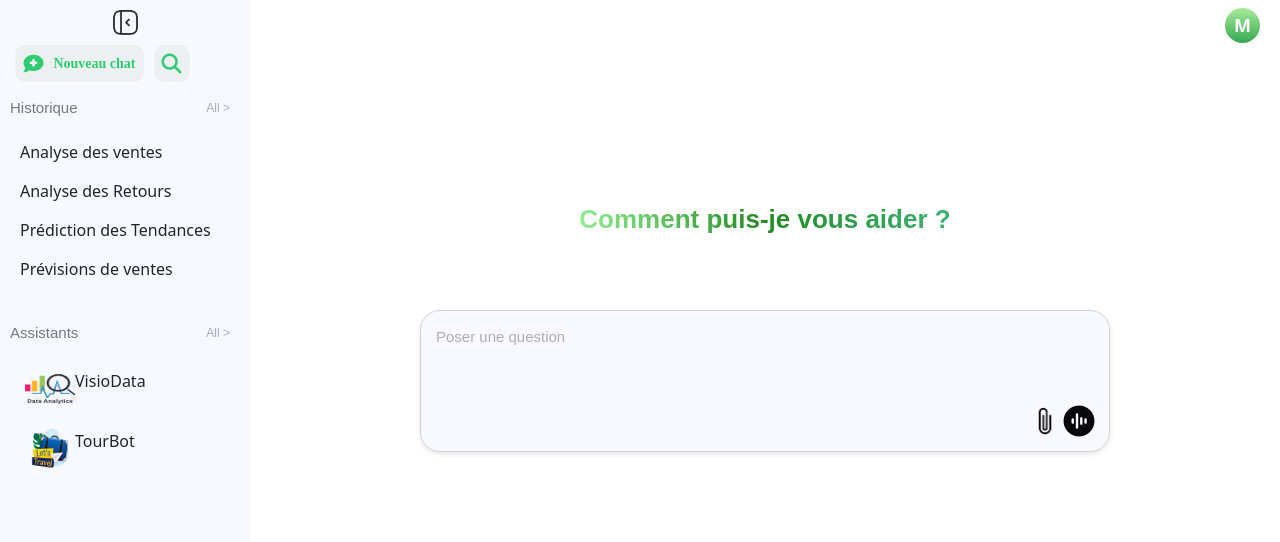
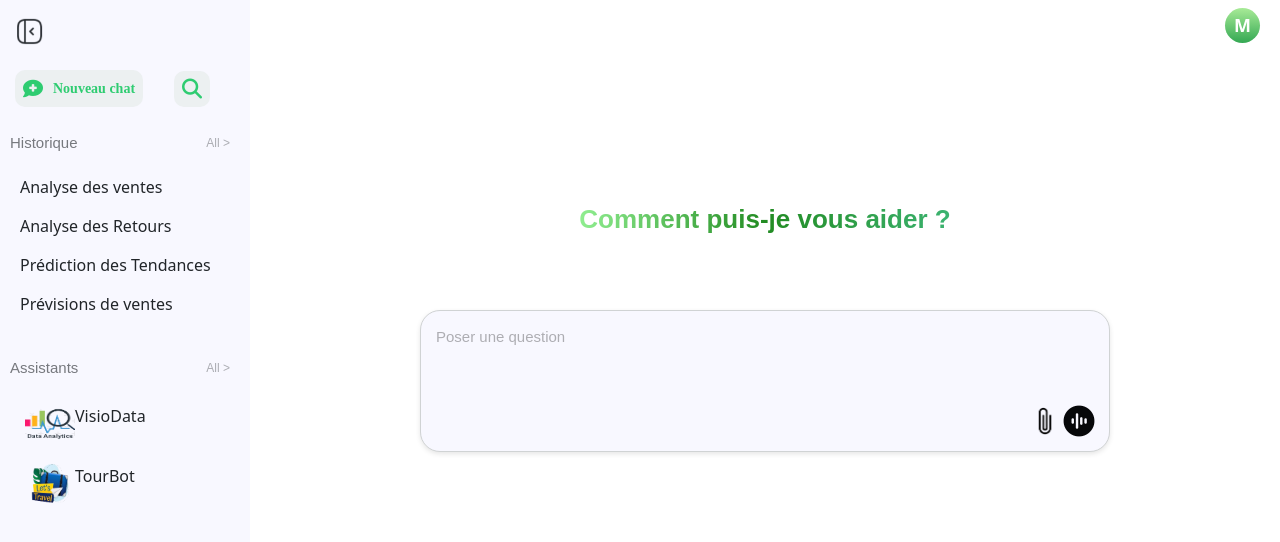
Before and after one commit to BOUKIRMeriem/atlas-ai-front, an Angular app: page /interface-principale in a window 1280 px wide. Shown: the top 542 px of the page. Built offline with nearby package versions, Linux system fonts and the light colour scheme.

Commit message:
style: amélioration du design de la page ChatBot

```diff
--- a/src/app/interface-principale/interface-principale.component.html
+++ b/src/app/interface-principale/interface-principale.component.html
@@ -1,19 +1,19 @@
-<div class="main-container">
+<div class="main-container"  [class.sidebar-hidden]="isSidebarHidden">
+  <button class="toggle-sidebar" (click)="toggleSidebar()" >
+    <img  src="assets/images/closeSidebar.png">
+  </button>
 
   <!-- SIDEBAR -->
-  <div class="sidebar">
+  <div class="sidebar" [class.hidden]="isSidebarHidden">
     <div class="sidebar-header">
-      <button class="close-btn">
-        <img src="assets/images/closeSidebar.png" alt="closeSidebar" />
-      </button>
-      <div class="chat-actions">
+
         <button class="new-chat">
           <i class="fas fa-comment-medical" style="font-size: 20px"></i> Nouveau chat
         </button>
         <button class="search">
           <i class="fas fa-search"></i>
         </button>
-      </div>
+
     </div>
 
     <p class="section-title">Historique <span class="view-all">All ></span></p>
--- a/src/app/interface-principale/interface-principale.component.scss
+++ b/src/app/interface-principale/interface-principale.component.scss
@@ -20,14 +20,37 @@
   position: fixed;
   height: 100%;
 }
+.sidebar.hidden {
+  transform: translateX(-100%);
+}
 
+.toggle-sidebar {
+  position: absolute;
+  top: 8px;
+  left: 15px;
+  background:none;
+  color: white;
+  border: none;
+  padding: 8px 12px;
+  border-radius: 5px;
+  cursor: pointer;
+  font-size: 18px;
+  z-index: 1000; /* Priorité d'affichage */
+}
+
+.toggle-sidebar img {
+  width: 25px;
+  height: 25px;
+  margin-left: -10px;
+}
 .sidebar-header {
   display: flex;
-  align-items: center;
-  gap: 10px;
-  flex-direction: column;
+  align-items: center; /* Alignement vertical parfait */
+  justify-content: space-between; /* Espacement équilibré */
+  padding: 10px;
+  width: 100%; /* Assure un bon positionnement */
+
 }
-
 .close-btn {
   background: transparent;
   border: none;
@@ -60,6 +83,9 @@
   font-size: 14px;
   font-weight: 600;
   font-family: 'Apple Chancery', cursive;
+  margin-top: 50px;
+  margin-left:-5px;
+  margin-right:100px;
 }
 
 .new-chat:hover {
@@ -70,7 +96,7 @@
   background-color: #E5E7E9;
 }
 
-.search {
+.search{
   color: #2ecc71;
   background: #ECF0F1;
   padding: 8px;
@@ -80,7 +106,9 @@
   align-items: center;
   cursor: pointer;
   font-size: 20px;
-  margin-right: 45px;
+  margin-top: 50px;
+  margin-left: -100px;
+  margin-right: 20px;
 }
 
 .section-title {
--- a/src/app/interface-principale/interface-principale.component.ts
+++ b/src/app/interface-principale/interface-principale.component.ts
@@ -17,8 +17,8 @@ export class InterfacePrincipaleComponent implements AfterViewInit {
 
   // Define the history list as an array of objects
   historyItems = [
-    { title: 'Analyse des ventes' , showDropdown: false},
-    { title: 'Analyse des Retours' , showDropdown: false},
+    { title: 'Analyse des ventes', showDropdown: false },
+    { title: 'Analyse des Retours', showDropdown: false },
     { title: 'Prédiction des Tendances', showDropdown: false },
     { title: 'Prévisions de ventes', showDropdown: false }
   ];
@@ -30,7 +30,6 @@ export class InterfacePrincipaleComponent implements AfterViewInit {
     });
     item.showDropdown = !item.showDropdown; // Bascule l'état du menu cliqué
   }
-
   // Ferme les menus si on clique en dehors
   @HostListener('document:click', ['$event'])
   closeDropdown(event: Event) {
@@ -39,6 +38,9 @@ export class InterfacePrincipaleComponent implements AfterViewInit {
     // Vérifie si le clic est en dehors des menus
     if (!targetElement.closest('.options-menu')) {
       this.historyItems.forEach((item) => (item.showDropdown = false));
+    }
+    if (!targetElement.closest('.avatar-container')) {
+      this.menuOpen = false;
     }
   }
 
@@ -103,13 +105,5 @@ export class InterfacePrincipaleComponent implements AfterViewInit {
     }
   }
 
-  @HostListener('document:click', ['$event'])
-  closeMenu(event: Event) {
-    const targetElement = event.target as HTMLElement;
-    if (!targetElement.closest('.avatar-container')) {
-      this.menuOpen = false;
-    }
-  }
-
 
 }
```
